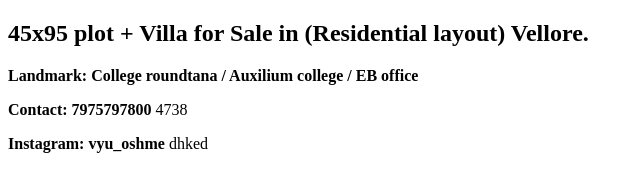
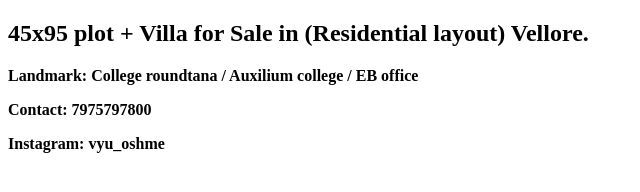
Before and after one commit to jabru/kumaranproperty1.github.io, a plain HTML site: page index.html in a window 1280 px wide. Shown: the full height of the page, 0-640 px from the left. Drawn offline with Linux system fonts and the light colour scheme.

Commit message:
Update index.html

```diff
--- a/index.html
+++ b/index.html
@@ -7,7 +7,7 @@
 <body>
     <h2>45x95 plot + Villa for Sale in (Residential layout) Vellore.</h2>
     <p><strong>Landmark: College roundtana / Auxilium college / EB office</strong></p>
-    <p><strong>Contact: 7975797800</strong> 4738</p>
-    <p><strong>Instagram: vyu_oshme</strong> dhked</p>
+    <p><strong>Contact: 7975797800</strong></p>
+    <p><strong>Instagram: vyu_oshme</strong></p>
 </body>
 </html>
```
